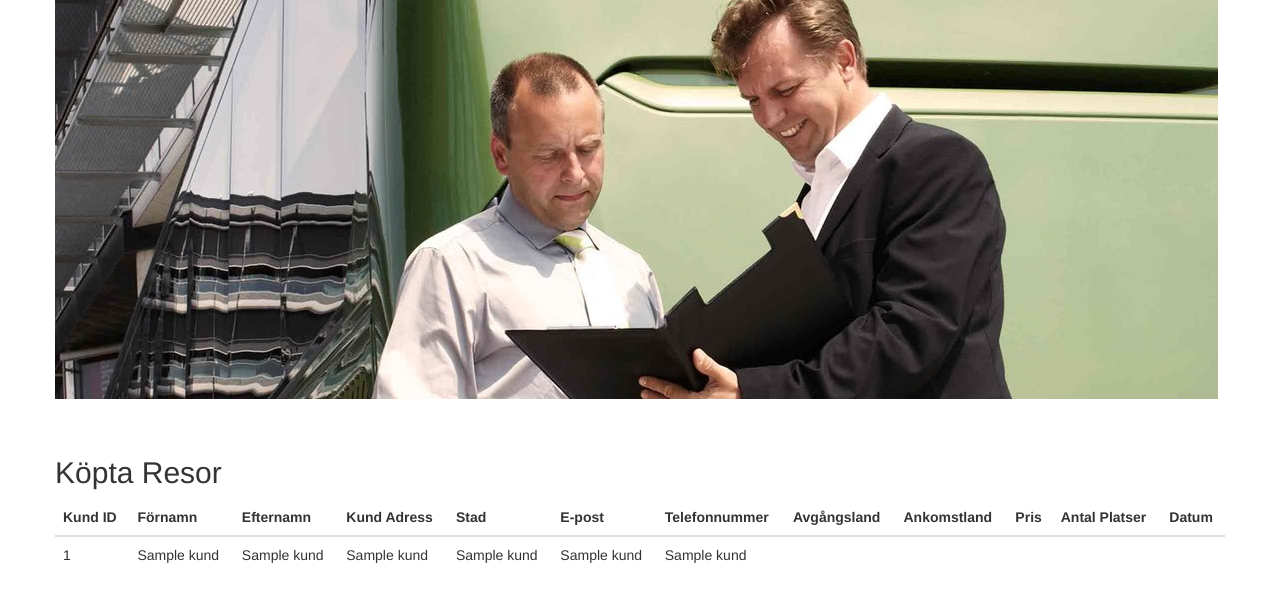
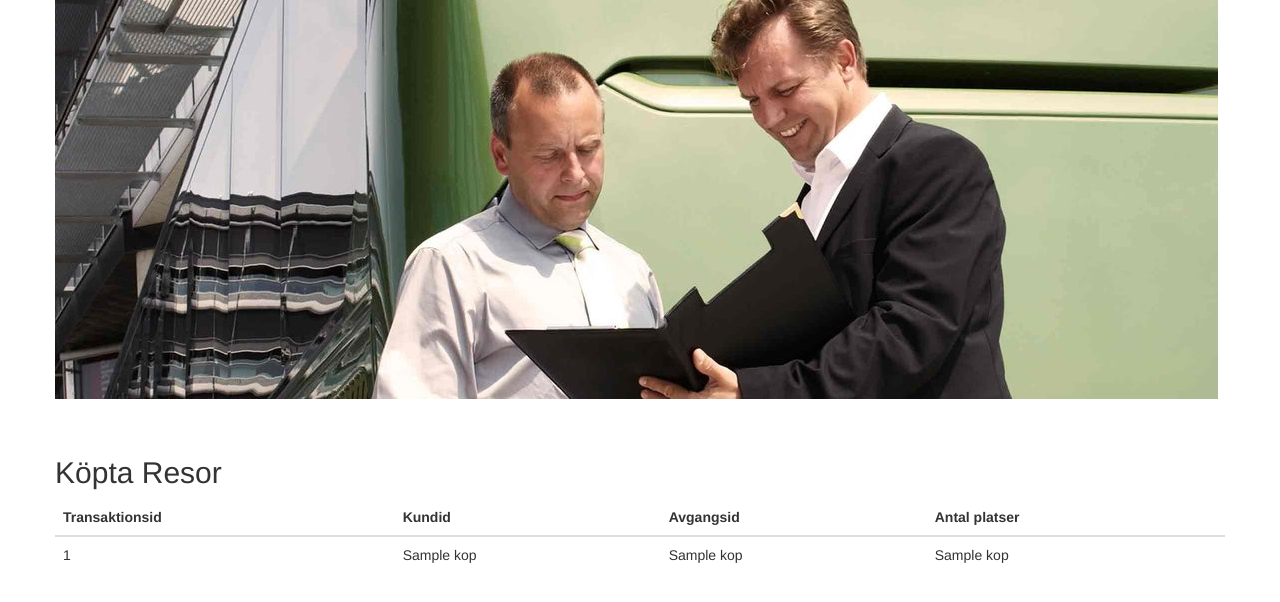
Before and after one commit to alexandermasud/Mortfors, a Flask app: page /kop in a window 1280 px wide. Shown: the part 71-673 px from the top of the page. Run offline with Flask 2, Linux system fonts and the light colour scheme; a database or web service that is not in the repository returns one stand-in record (values such as "Sample title"); some libraries are stand-ins or nearby versions.

Commit message:
Påbörjat att fixa köp sidan

```diff
--- a/Databasteknik projekt(Python)/app.py
+++ b/Databasteknik projekt(Python)/app.py
@@ -25,11 +25,11 @@ def kop():
     cur = conn.cursor()
     #Query
     try:
-        cur.execute("SELECT * FROM kund")
+        cur.execute("SELECT * FROM kop")
     except:
         print("Fel när koden kördes!")
     results = cur.fetchall()
-    return render_template('kop.html', kunder=results)
+    return render_template('kop.html', kop_register=results)
 
 
 #Costumers page
@@ -210,6 +210,8 @@ def kopa():
     if request.method == 'POST':
         avgangsid = request.form['avgangsid']
         new_koptaplatser = int(request.form['koptaplatser'])
+        fornamn = int(request.form['fornamn'])
+        kundid = int(request.form['kundid'])
 
         conn = connect_db()
         cur = conn.cursor()
@@ -222,14 +224,19 @@ def kopa():
 
         conn.commit()
 
-        query = ("UPDATE resa SET platser = platser - {} WHERE avgangsid ={}".format((new_koptaplatser) ,avgangsid))
+        query = ("UPDATE resa SET platser = platser - {} WHERE avgangsid ={}".format((new_koptaplatser) ,(avgangsid)))
         query2 = ("SELECT * FROM resa")
+
+
+        query3 = ("INSERT INTO kop(kundid, fornamn, platser, avgangsid) VALUES(%s, %s, %s, %s)")
+        data = (kundid, fornamn, new_koptaplatser, avgangsid)
 
         for i in res_platser:
             for j in i:
                 if j - new_koptaplatser >= 0:
-                    cur.execute(query, query2)
+                    cur.execute(query, query2, query3, data)
                     conn.commit()
+                    print("Koden kördes")
                 else:
                     print("För många biljetter köptes!")
 
--- a/Databasteknik projekt(Python)/templates/kop.html
+++ b/Databasteknik projekt(Python)/templates/kop.html
@@ -181,38 +181,20 @@
   <table class="table">
     <thead>
       <tr>
-        <th>Kund ID</th>
-        <th>Förnamn</th>
-        <th>Efternamn</th>
-        <th>Kund Adress</th>
-        <th>Stad</th>
-        <th>E-post</th>
-        <th>Telefonnummer</th>
-        <th>Avgångsland</th>
-        <th>Ankomstland</th>
-        <th>Pris</th>
-        <th>Antal Platser</th>
-        <th>Datum</th>
-
-
+        <th>Transaktionsid</th>
+        <th>Kundid</th>
+        <th>Avgangsid</th>
+        <th>Antal platser</th>
       </tr>
     </thead>
     <tbody>
-      {% for kund in kunder %}
+      {% for kop in kop_register %}
       <tr>
 
-        <td>{{kund[0]}}</td>
-        <td>{{kund[1]}}</td>
-        <td>{{kund[2]}}</td>
-        <td>{{kund[3]}}</td>
-        <td>{{kund[4]}}</td>
-        <td>{{kund[5]}}</td>
-        <td>{{kund[6]}}</td>
-        <!--<td>{ankomst}</td>
-        <td>{pris}</td>
-        <td>{platser}</td>
-        <td>{chaufforid}</td>
-        -->
+        <td>{{kop[0]}}</td>
+        <td>{{kop[1]}}</td>
+        <td>{{kop[2]}}</td>
+        <td>{{kop[3]}}</td>
       </tr>
       {% endfor %}
     </tbody>
```
Also changed, not shown: database/db.sql (+26 -1 lines).
